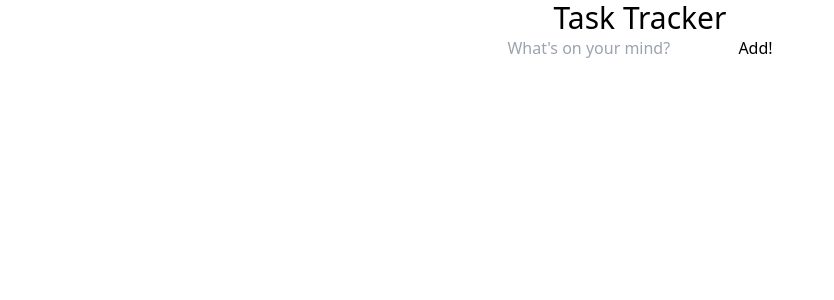
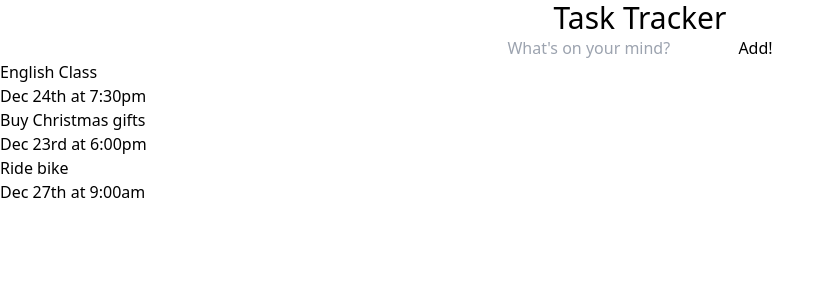
Before and after one commit to d-rocham/task-tracker, a React (Create React App) app: page / in a window 1280 px wide. Shown: the top 300 px of the page, without its empty margins (0-834 px from the left). Built offline with nearby package versions, Linux system fonts and the light colour scheme.

Commit message:
Created basic components. Styling pending

```diff
--- a/src/App.js
+++ b/src/App.js
@@ -1,9 +1,35 @@
+import { useState } from "react";
+
 import Header from "./components/Header";
+import Tasks from "./components/Tasks"
 
 function App() {
+  const [tasks, setTasks] = useState(
+    [
+      {
+        id: 0,
+        content: "English Class",
+        date: "Dec 24th at 7:30pm",
+        checked: false,
+      },
+      {
+        id: 1,
+        content: "Buy Christmas gifts",
+        date: "Dec 23rd at 6:00pm",
+        checked: false,
+      },
+      {
+        id: 2,
+        content: "Ride bike",
+        date: "Dec 27th at 9:00am",
+        checked: false,
+      }
+    ]
+  );
   return (
     <div className="App">
       <Header />
+      <Tasks tasks={tasks} />
     </div>
   );
 }
--- /dev/null
+++ b/src/components/Task.js
@@ -0,0 +1,17 @@
+const Task = ({ task }) => {
+    return (
+        <div className="flex flex-row">
+            <div></div> {/* Side colored box */}
+            <div className="flex flex-col">
+                <h3>{task.content}</h3>
+                <p>{task.date}</p>
+            </div>
+            <div className="flex flex-col">
+                <div></div>
+                <div></div>
+            </div>
+        </div>
+    )
+}
+
+export default Task;
--- /dev/null
+++ b/src/components/Tasks.js
@@ -0,0 +1,11 @@
+import Task from "./Task";
+
+const Tasks = ({ tasks }) => {
+    return (
+        <>
+            {tasks.map((task) => (<Task key={task.id} task={task} />))}
+        </>
+    )
+}
+
+export default Tasks
```
